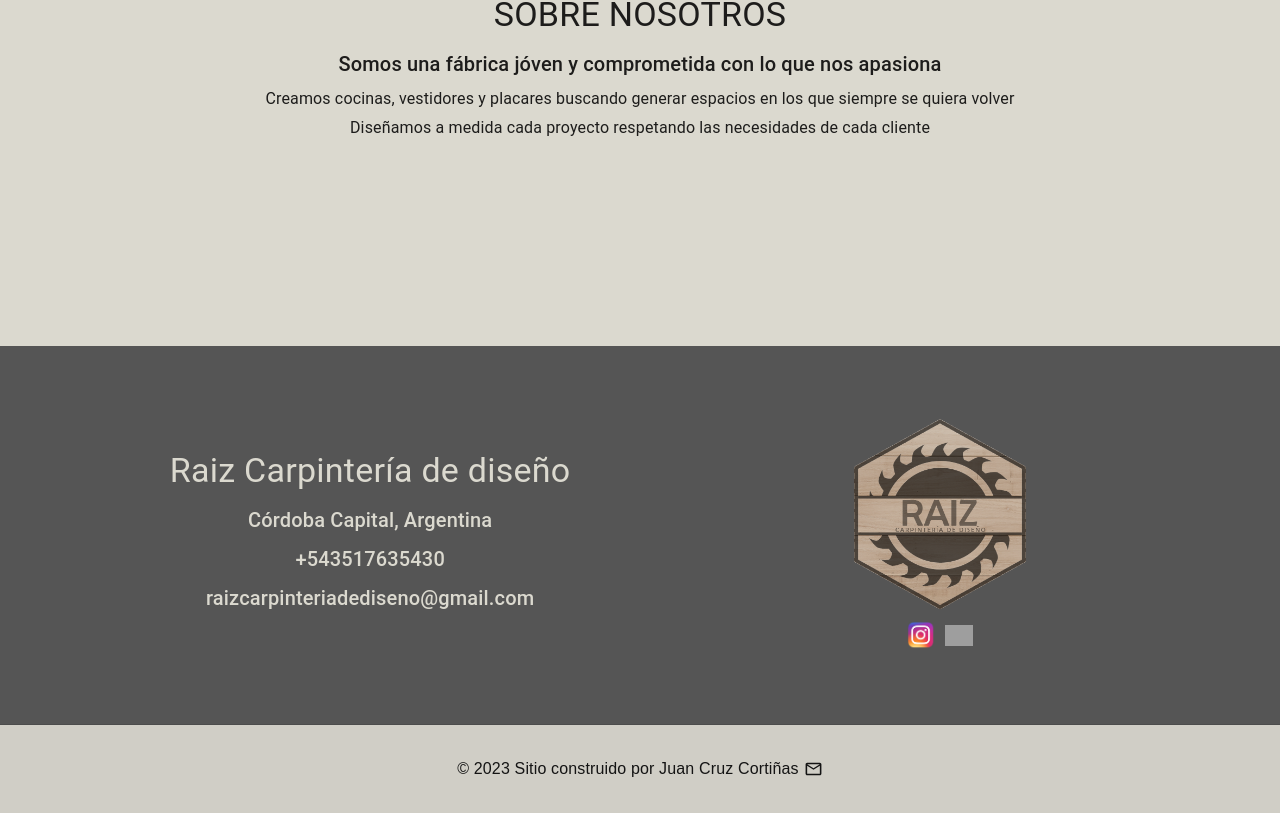
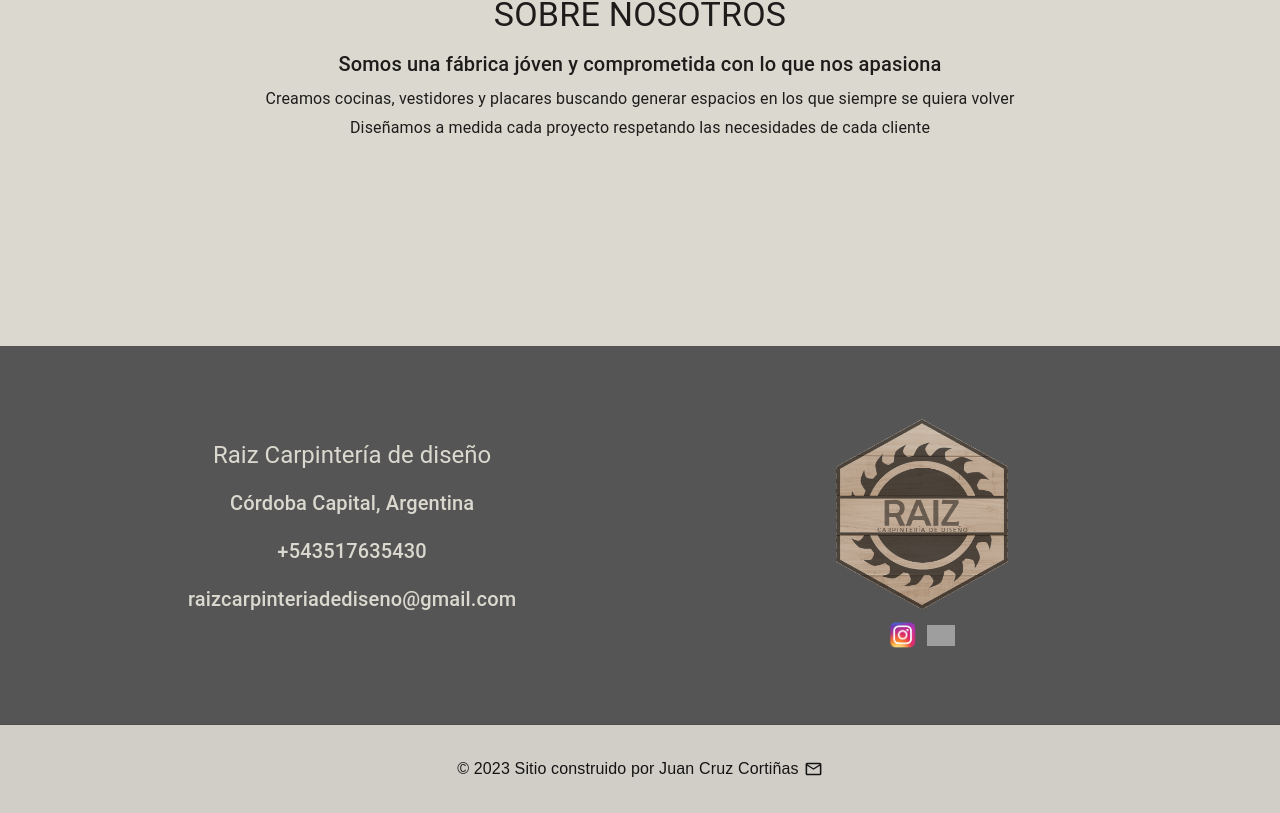
Before and after one commit to Jcruzcorti/raizcarpinteria, a Next.js app: page / in a window 1280 px wide. Shown: the part 1038-1851 px from the top of the page. Built offline with nearby package versions, Linux system fonts and the light colour scheme; grey boxes are pictures that could not be loaded.

Commit message:
New changes for font sizes

```diff
--- a/components/information/InformationHome.jsx
+++ b/components/information/InformationHome.jsx
@@ -23,16 +23,16 @@ function InformationHome() {
 
 
       <div className={styles.informationText}  data-aos="fade-right">
-        <Typography gutterBottom variant="h4" component="div" className={styles.informationTextTittle}>
+        <Typography paragraph variant="h5" component="div" className={styles.informationTextTittle}>
           Raiz Carpintería de diseño
         </Typography>
-        <Typography gutterBottom variant="h6" component="div" className={styles.textInformationHome}>
+        <Typography paragraph variant="h6" component="div" className={styles.textInformationHome}>
           Córdoba Capital, Argentina
         </Typography>
-        <Typography gutterBottom variant="h6" component="div" className={styles.textInformationHome}>
+        <Typography paragraph variant="h6" component="div" className={styles.textInformationHome}>
           +543517635430
         </Typography>
-        <Typography gutterBottom variant="h6" component="div" className={styles.textInformationHome}>
+        <Typography paragraph variant="h6" component="div" className={styles.textInformationHome}>
           <Link href='/contacto' className={styles.linkContact}>raizcarpinteriadediseno@gmail.com</Link>
         </Typography>
 
```
